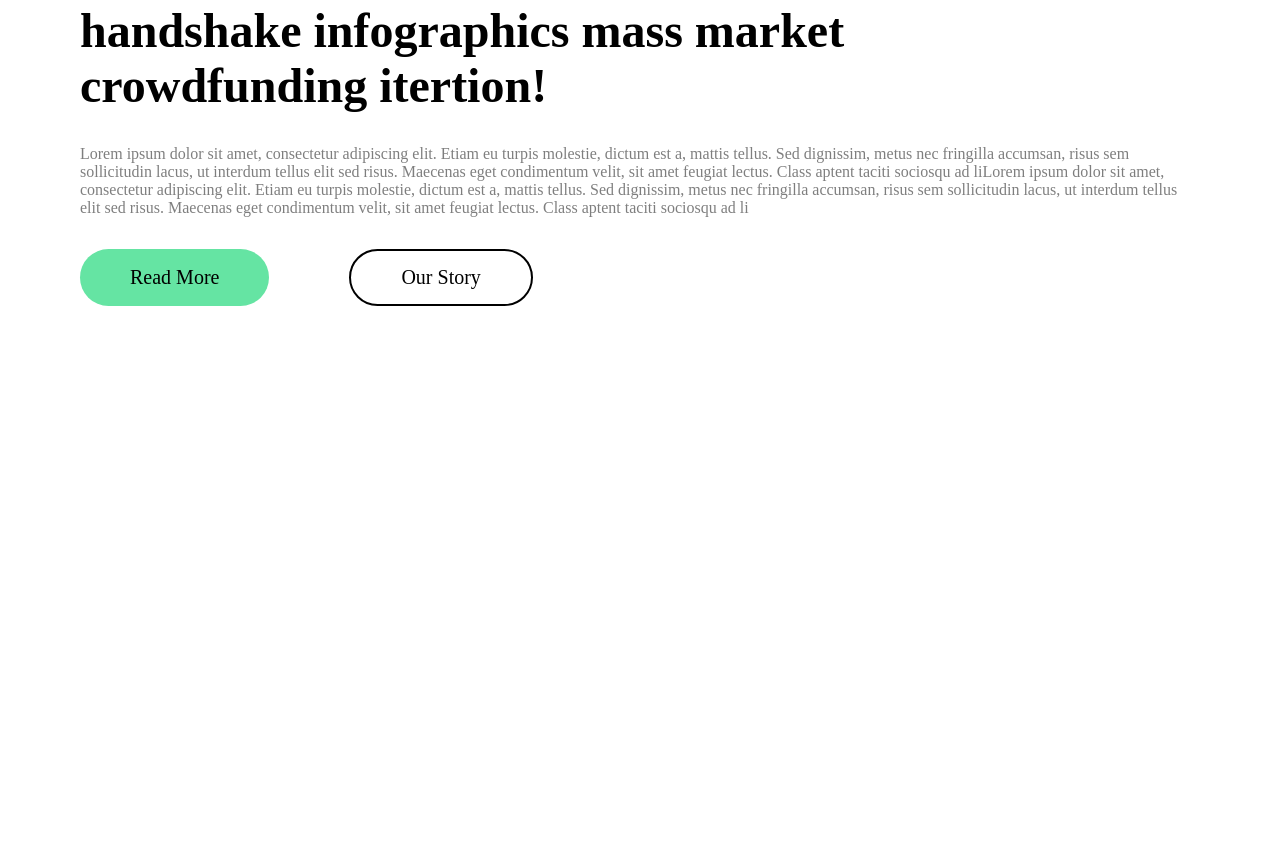
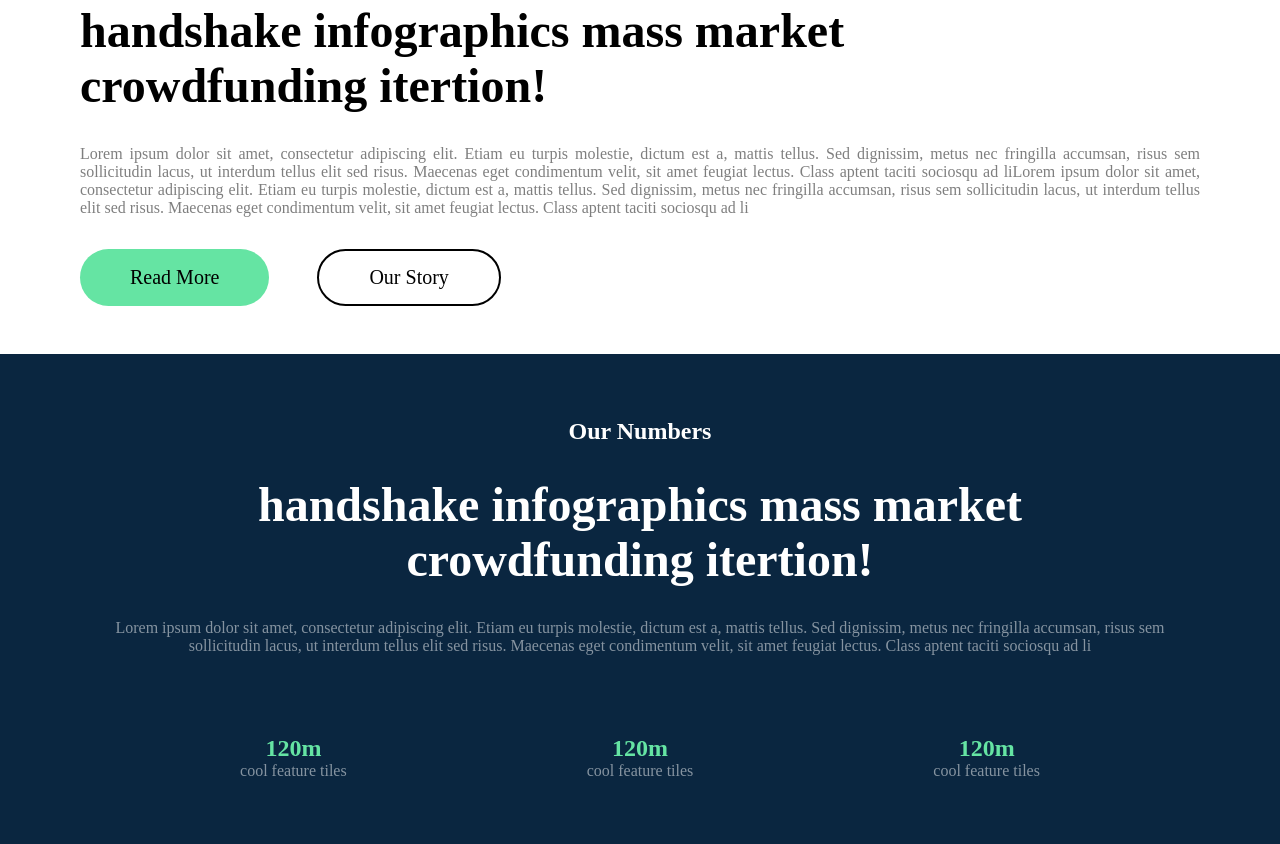
Before and after one commit to Harshan-Pradeep/CSS-UI, a plain HTML site: page index.html in a window 1280 px wide. Shown: the part 1330-2174 px from the top of the page. Before the commit the page ends 1636 px from the top, so only its background shows below. Drawn offline with Linux system fonts and the light colour scheme.

Commit message:
Our numbers section developed.

```diff
--- a/index.html
+++ b/index.html
@@ -49,7 +49,7 @@
         handshake infographics mass market <br />
         crowdfunding itertion!
     </h1>
-    <p>
+    <p id="story-paragraph">
         Lorem ipsum dolor sit amet, consectetur adipiscing elit. Etiam eu turpis
         molestie, dictum est a, mattis tellus. Sed dignissim, metus nec
         fringilla accumsan, risus sem sollicitudin lacus, ut interdum tellus
@@ -67,5 +67,38 @@
     </div>
 </section>
 
+<!-- our numbers -->
+<section class="our-numbers">
+    <h2>Our Numbers</h2>
+    <h1>handshake infographics mass market <br />
+        crowdfunding itertion!
+    </h1>
+    <p>
+        Lorem ipsum dolor sit amet, consectetur adipiscing elit. Etiam eu turpis
+        molestie, dictum est a, mattis tellus. Sed dignissim, metus nec
+        fringilla accumsan, risus sem sollicitudin lacus, ut interdum tellus
+        elit sed risus. Maecenas eget condimentum velit, sit amet feugiat
+        lectus. Class aptent taciti sociosqu ad li
+    </p>
+    <div class="data">
+        <div class="data-child">
+            <h2 class="data-main">120m</h2>
+            <p>cool feature tiles</p>
+        </div>
+        <div class="data-child">
+            <h2 class="data-main">120m</h2>
+            <p>cool feature tiles</p>
+        </div>
+        <div class="data-child">
+            <h2 class="data-main">120m</h2>
+            <p>cool feature tiles</p>
+        </div>
+    </div>
+</section>
+
+<!-- our team -->
+
+
+
 </body>
 </html>
--- a/style.css
+++ b/style.css
@@ -86,6 +86,9 @@ p{
     gap: 2rem;
     padding: 0 5rem;
 }
+#story-paragraph{
+    text-align: justify;
+}
 button{
     padding: 15px 50px;
     border-radius: 100px;
@@ -101,5 +104,31 @@ button{
 .buttons{
     display: flex;
     flex-direction: row;
-    gap: 5rem;
+    gap: 3rem;
 }
+
+/* our numbers */
+
+.our-numbers{
+    margin-top: 3rem;
+    display: flex;
+    flex-direction: column;
+    gap: 2rem;
+    background-color: #0a2640;
+    color: #fff;
+    padding: 4rem 5rem;
+    justify-content: center;
+    align-items: center;
+    text-align: center;
+}
+.data{
+    display: flex;
+    flex-direction: row;
+    gap: 15rem;
+    margin-top: 3rem;
+}
+.data-main{
+    color: #65e4a3;
+}
+
+/* our team */
```
